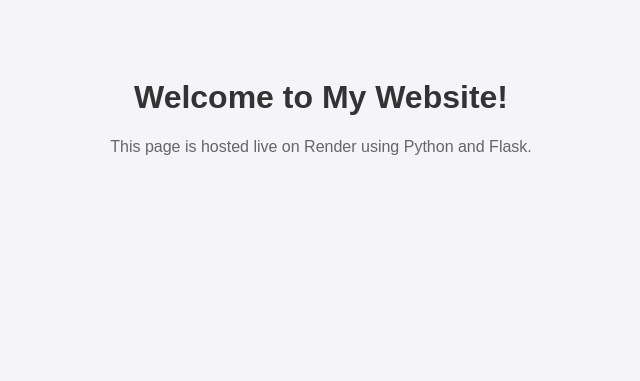
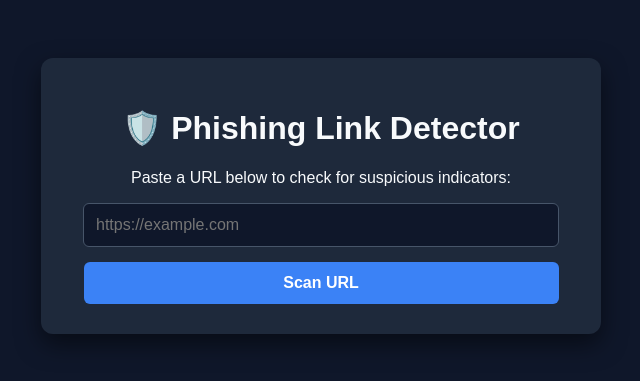
Before and after one commit to hahaha744/app, a Flask app: page / in a window 1280 px wide. Shown: the top 381 px of the page, without its empty margins (319-959 px from the left). Run offline with Flask 3, Linux system fonts and the light colour scheme.

Commit message:
Add phishing detection heuristic scanner

```diff
--- a/app.py
+++ b/app.py
@@ -1,10 +1,64 @@
-from flask import Flask, render_template
+from flask import Flask, render_template, request
+import re
 
 app = Flask(__name__)
 
-@app.route('/')
+def analyze_url(url):
+    reasons = []
+    score = 0  # Higher score = higher suspicion
+
+    # 1. Check for missing HTTPS
+    if not url.startswith("https://"):
+        score += 2
+        reasons.append("Does not use secure HTTPS encryption.")
+
+    # 2. Check if IP address is used instead of a domain name
+    if re.search(r'https?://\d{1,3}\.\d{1,3}\.\d{1,3}\.\d{1,3}', url):
+        score += 3
+        reasons.append("Uses an IP address instead of a recognized domain name.")
+
+    # 3. Check for suspicious symbols like '@' (used to disguise actual destinations)
+    if "@" in url:
+        score += 3
+        reasons.append("Contains an '@' symbol, which can hide the real destination domain.")
+
+    # 4. Check for URL length (phishing links are often unnaturally long)
+    if len(url) > 75:
+        score += 2
+        reasons.append("URL is unusually long (over 75 characters).")
+
+    # 5. Check for common phishing keywords in the URL
+    suspicious_keywords = ["login", "verify", "update", "account", "banking", "secure", "signin"]
+    if any(keyword in url.lower() for keyword in suspicious_keywords):
+        score += 1
+        reasons.append("Contains urgent security keywords commonly seen in phishing attacks.")
+
+    # Determine verdict based on overall risk score
+    if score >= 4:
+        verdict = "HIGH RISK: Likely Phishing"
+        status_class = "danger"
+    elif score >= 2:
+        verdict = "MODERATE RISK: Proceed with Caution"
+        status_class = "warning"
+    else:
+        verdict = "SAFE: Low Phishing Risk Detected"
+        status_class = "safe"
+
+    return verdict, status_class, reasons
+
+@app.route('/', methods=['GET', 'POST'])
 def home():
-    return render_template('index.html')
+    result = None
+    if request.method == 'POST':
+        url = request.form.get('url_input', '')
+        verdict, status_class, reasons = analyze_url(url)
+        result = {
+            'url': url,
+            'verdict': verdict,
+            'status_class': status_class,
+            'reasons': reasons
+        }
+    return render_template('index.html', result=result)
 
 if __name__ == '__main__':
     app.run(debug=True)
--- a/templates/index.html
+++ b/templates/index.html
@@ -2,20 +2,45 @@
 <html lang="en">
 <head>
     <meta charset="UTF-8">
-    <title>My Flask App</title>
+    <title>Phishing Detection Scanner</title>
     <style>
-        body {
-            font-family: Arial, sans-serif;
-            background-color: #f4f4f9;
-            text-align: center;
-            padding-top: 50px;
-        }
-        h1 { color: #333; }
-        p { color: #666; }
+        body { font-family: Arial, sans-serif; background: #0f172a; color: #f8fafc; text-align: center; padding-top: 50px; }
+        .card { background: #1e293b; padding: 30px; border-radius: 12px; display: inline-block; width: 80%; max-width: 500px; box-shadow: 0 10px 25px rgba(0,0,0,0.5); }
+        input[type="text"] { width: 90%; padding: 12px; margin-bottom: 15px; border-radius: 6px; border: 1px solid #475569; font-size: 16px; background: #0f172a; color: white; }
+        button { width: 95%; padding: 12px; background: #3b82f6; color: white; border: none; border-radius: 6px; font-size: 16px; cursor: pointer; font-weight: bold; }
+        .results { margin-top: 25px; text-align: left; padding: 15px; border-radius: 8px; }
+        .danger { background: #7f1d1d; border: 1px solid #ef4444; }
+        .warning { background: #78350f; border: 1px solid #f59e0b; }
+        .safe { background: #064e3b; border: 1px solid #10b981; }
+        ul { padding-left: 20px; }
     </style>
 </head>
 <body>
-    <h1>Welcome to My Website!</h1>
-    <p>This page is hosted live on Render using Python and Flask.</p>
+    <div class="card">
+        <h1>🛡️ Phishing Link Detector</h1>
+        <p>Paste a URL below to check for suspicious indicators:</p>
+
+        <form method="POST">
+            <input type="text" name="url_input" placeholder="https://example.com" required>
+            <button type="submit">Scan URL</button>
+        </form>
+
+        {% if result %}
+        <div class="results {{ result.status_class }}">
+            <h3>Verdict: {{ result.verdict }}</h3>
+            <p><strong>Scanned URL:</strong> {{ result.url }}</p>
+            {% if result.reasons %}
+                <p><strong>Risk Factors:</strong></p>
+                <ul>
+                    {% for reason in result.reasons %}
+                        <li>{{ reason }}</li>
+                    {% endfor %}
+                </ul>
+            {% else %}
+                <p>No major risk heuristics triggered.</p>
+            {% endif %}
+        </div>
+        {% endif %}
+    </div>
 </body>
 </html>
```
